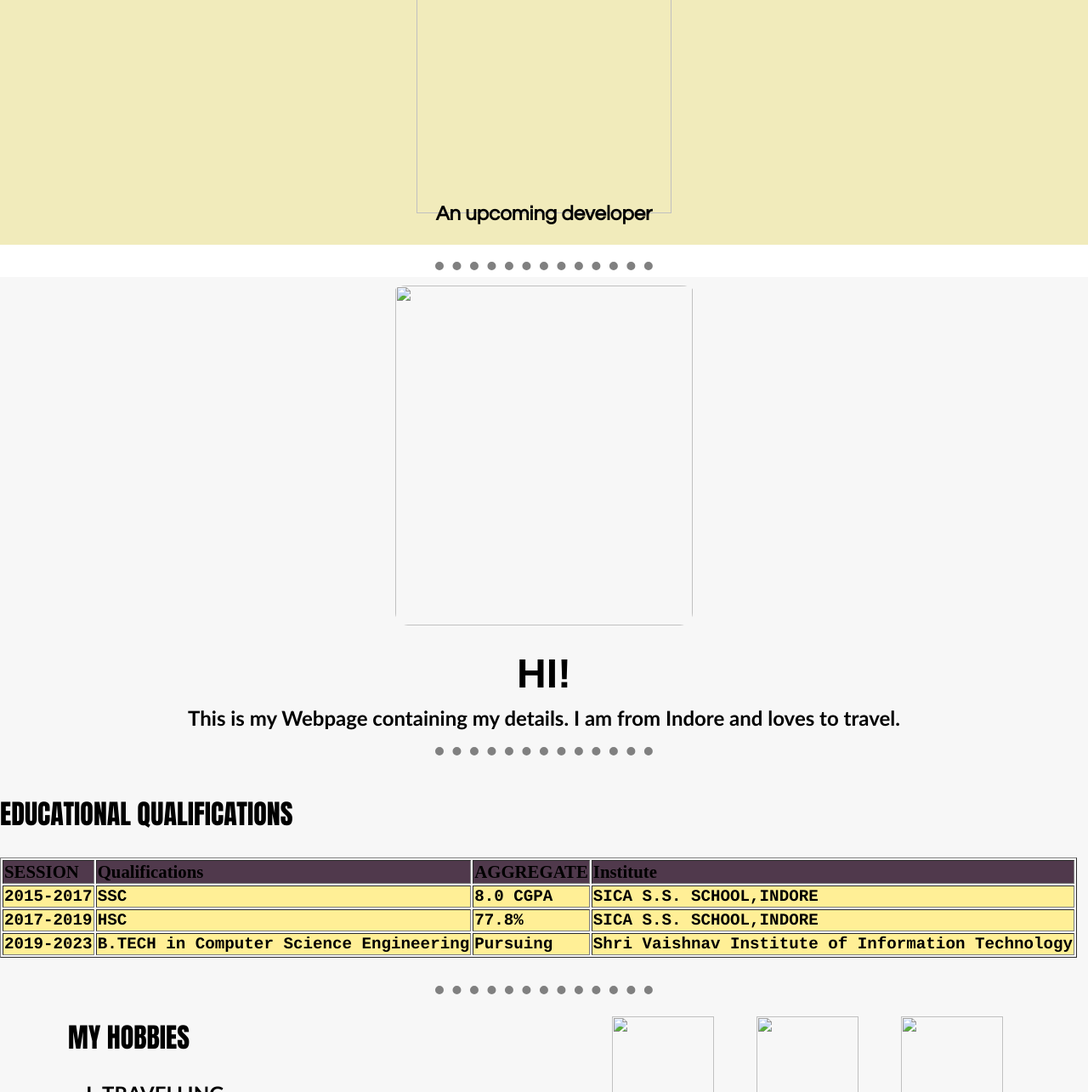
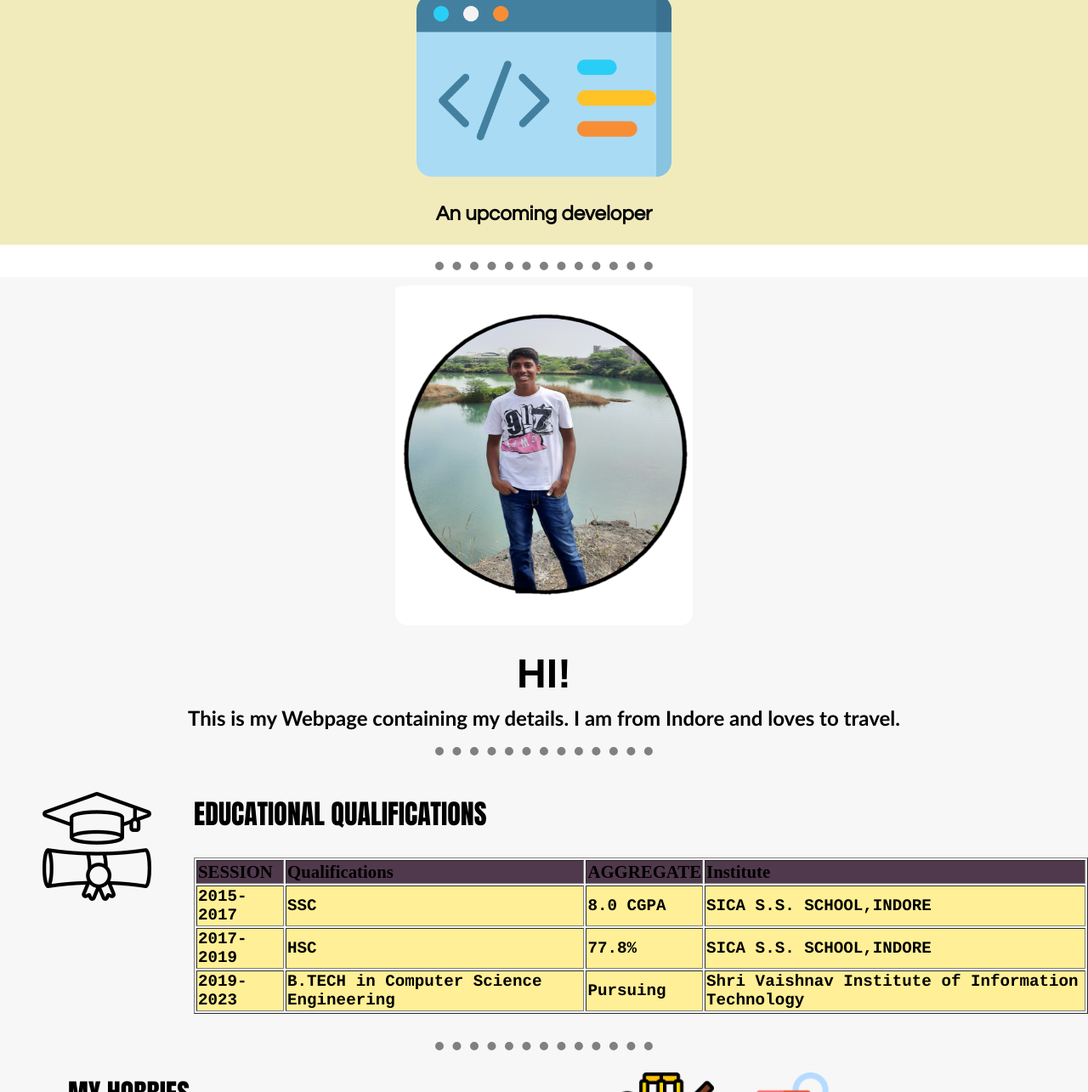
Before and after one commit to VARAD819/MY-CV, a plain HTML site: page index.html in a window 1280 px wide. Shown: the part 111-1396 px from the top of the page at 85% size. Drawn offline with Linux system fonts and the light colour scheme.

Commit message:
Update index.html

```diff
--- a/index.html
+++ b/index.html
@@ -5,14 +5,14 @@
     <title>VARADRAJ BHANDARI</title>
     <link rel="stylesheet" href="style.css">
     <link href="https://fonts.googleapis.com/css2?family=Sacramento&display=swap" rel="stylesheet">
-    <link rel="icon" href="IMAGES/favicon.ico">
-    <link rel="image" href="IMAGES/Untitled.png">
-    <link rel="image" href="IMAGES/diploma.png"  >
-    <link rel="image" href="IMAGES/car.png">
-    <link rel="image" href="IMAGES/headphones.png">
-    <link rel="image" href="IMAGES/cricket-bat.png">
-    <link rel="image" href="IMAGES/skillslogo.jpg">
-    <link rel="image" href="IMAGES/experience.png">
+    <link rel="icon" href="favicon.ico">
+    <link rel="image" href="Untitled.png">
+    <link rel="image" href="diploma.png"  >
+    <link rel="image" href="car.png">
+    <link rel="image" href="headphones.png">
+    <link rel="image" href="cricket-bat.png">
+    <link rel="image" href="skillslogo.jpg">
+    <link rel="image" href="experience.png">
     <link rel="stylesheet" href="https://cdnjs.cloudflare.com/ajax/libs/font-awesome/4.7.0/css/font-awesome.min.css">
     <link rel="" href="https://www.facebook.com/varadraj.bhandari.3">
     <link rel="" href="https://twitter.com/Varad_Bhandari">
@@ -23,7 +23,7 @@
 
   <div class="top_container">
     <h1> I'm Varadraj Bhandari </h1>
-    <img class="codimg" src="IMAGES\code.png" alt="">
+    <img class="codimg" src="code.png" alt="">
     <h2 id="intro">An upcoming developer</h2>
   </div>
    <hr>
@@ -31,14 +31,14 @@
   <div class="bottom_container">
 
    <div class="profile">
-    <img class="profileimg" src="IMAGES\Untitled.png" alt="">
+    <img class="profileimg" src="Untitled.png" alt="">
     <h1 id="hi">HI!</h1>
     <p><h2> This is my Webpage containing my details. I am from Indore and loves to travel.</h2></p>
    </div>
    <hr>
 
    <div class="EQ">
-     <img class="eqimg" src="IMAGES\diploma.png" alt="">
+     <img class="eqimg" src="diploma.png" alt="">
      <h2 class="HEADINGS"> EDUCATIONAL QUALIFICATIONS </h2>
      <table border="1" class="table" >
      <thead>
@@ -70,9 +70,9 @@
      <hr>
 
      <div class="HOBBIES">
-       <img class="hobimg" src="IMAGES\car.png" alt="">
-       <img class="hobimg" src="IMAGES\headphones.png" alt="">
-       <img class="hobimg" src="IMAGES\cricket-bat.png" alt="">
+       <img class="hobimg" src="car.png" alt="">
+       <img class="hobimg" src="headphones.png" alt="">
+       <img class="hobimg" src="cricket-bat.png" alt="">
        <h2 class="HEADINGS">MY HOBBIES</h2>
          <h2>
          <ol type="I">
@@ -85,7 +85,7 @@
       <hr>
 
      <div class="SKILLS">
-      <img class="skilllogo" src="IMAGES\skillslogo.jpg" alt="">
+      <img class="skilllogo" src="skillslogo.jpg" alt="">
        <h2 class="HEADINGS">MY SKILLS</h2>
       <p><h2 id="p"> HAVING KNOWLEDGE OF FOLLOWING SOFTWARES/LANGUAGES :</h2></p>
       <h2>
@@ -101,7 +101,7 @@
      <hr>
 
      <div class="WX">
-       <img class="wximg" src="IMAGES\experience.png" alt="">
+       <img class="wximg" src="experience.png" alt="">
        <h2 class="HEADINGS">WORK EXPERIENCE</h2>
       <h2>
        <ul>
```
